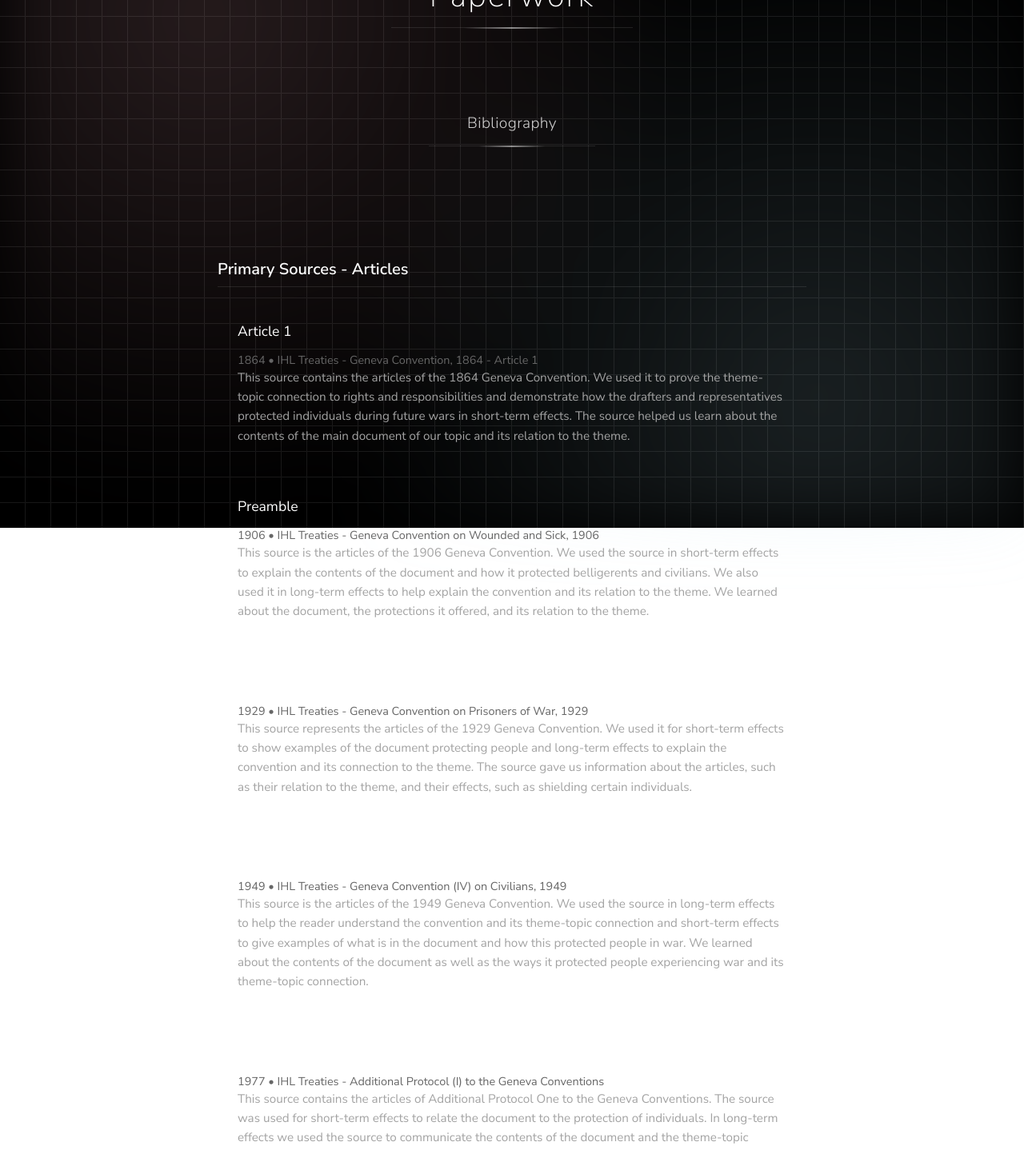
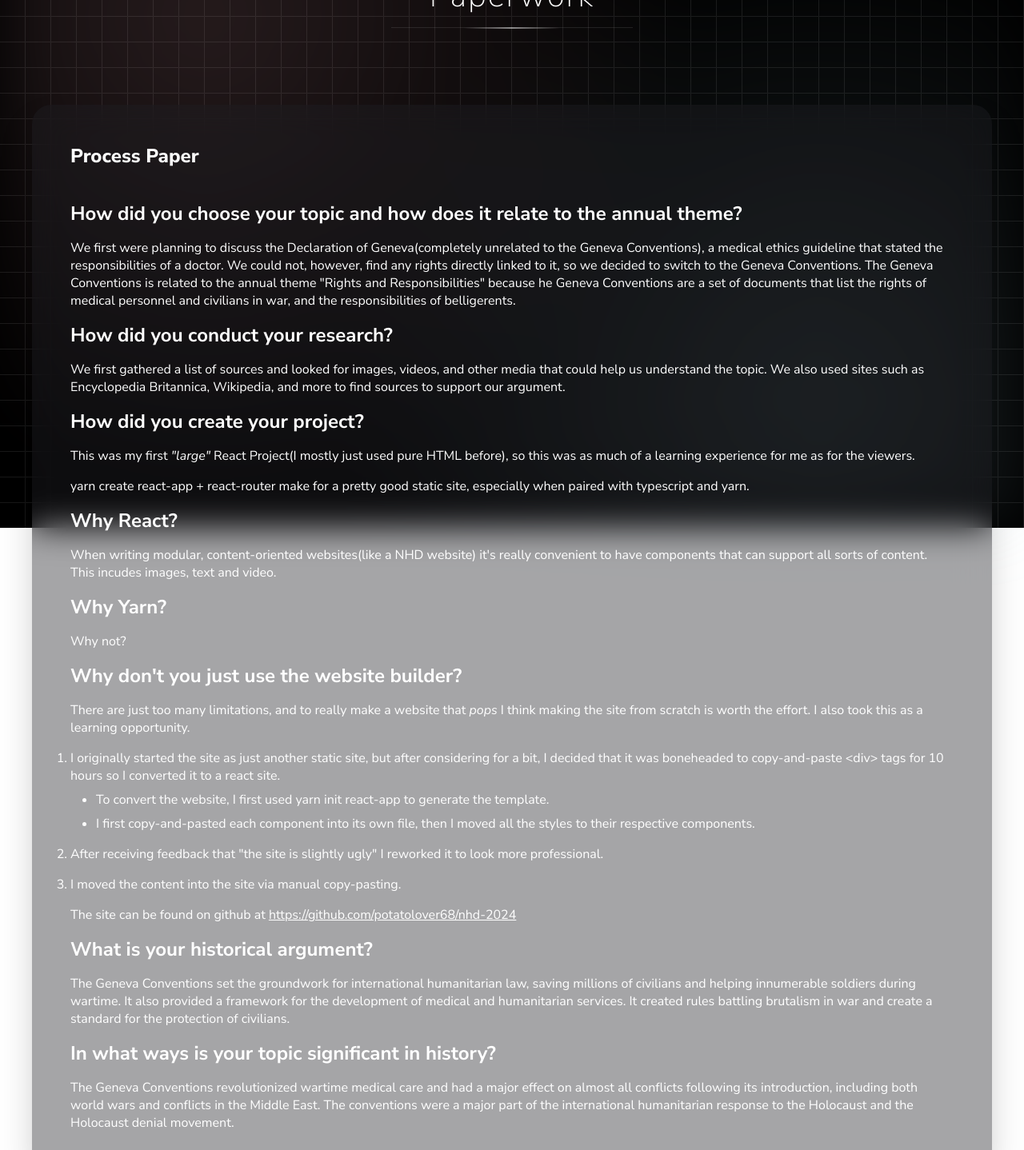
Before and after one commit to potatolover68/nhd-2024, a React (Create React App) app: page /bib in a window 1280 px wide. Shown: the part 140-1578 px from the top of the page at 80% size. Built offline with nearby package versions, Linux system fonts and the light colour scheme.

Commit message:
its dooonne

```diff
--- a/src/components/Bib.jsx
+++ b/src/components/Bib.jsx
@@ -5,6 +5,7 @@ import { Cite } from "./common/Cite";
 import { ScrollToTop } from "./common/ScrollToTop";
 import citations from "../data/bibliography.json";
 import Credits from "./common/Credits";
+import { Section } from "./common/Section";
 
 const bgStyle = {
   position: "fixed",
@@ -63,6 +64,103 @@ export default function Bib() {
         <div style={contentStyle}>
           <Navbar pages={nav} />
           <Title>Paperwork</Title>
+          <Section hasImage={false} header="Process Paper">
+            <h1>
+              How did you choose your topic and how does it relate to the annual
+              theme?
+            </h1>
+            <p>
+              We first were planning to discuss the Declaration of
+              Geneva(completely unrelated to the Geneva Conventions), a medical
+              ethics guideline that stated the responsibilities of a doctor. We
+              could not, however, find any rights directly linked to it, so we
+              decided to switch to the Geneva Conventions. The Geneva
+              Conventions is related to the annual theme &quot;Rights and
+              Responsibilities&quot; because he Geneva Conventions are a set of
+              documents that list the rights of medical personnel and civilians
+              in war, and the responsibilities of belligerents.
+            </p>
+            <h1>How did you conduct your research?</h1>
+            <p>
+              We first gathered a list of sources and looked for images, videos,
+              and other media that could help us understand the topic. We also
+              used sites such as Encyclopedia Britannica, Wikipedia, and more to
+              find sources to support our argument.
+            </p>
+            <h1>How did you create your project?</h1>
+            <p>
+              This was my first <em>&quot;large&quot;</em> React Project(I
+              mostly just used pure HTML before), so this was as much of a
+              learning experience for me as for the viewers.
+            </p>
+            <p>
+              <code>yarn create react-app</code> + <code>react-router</code>{" "}
+              make for a pretty good static site, especially when paired with
+              typescript and yarn.
+            </p>
+            <h2>Why React?</h2>
+            <p>
+              When writing modular, content-oriented websites(like a NHD
+              website) it&#39;s really convenient to have components that can
+              support all sorts of content. This incudes images, text and video.
+            </p>
+            <h2>Why Yarn?</h2>
+            <p>Why not?</p>
+            <h2>Why don&#39;t you just use the website builder?</h2>
+            <p>
+              There are just too many limitations, and to really make a website
+              that <em>pops</em> I think making the site from scratch is worth
+              the effort. I also took this as a learning opportunity.{" "}
+            </p>
+            <ol>
+              <li>
+                I originally started the site as just another static site, but
+                after considering for a bit, I decided that it was boneheaded to
+                copy-and-paste <code>&lt;div&gt;</code> tags for 10 hours so I
+                converted it to a react site.
+                <ul style={{ marginTop: "0.5rem", listStyle: "disc", paddingLeft: "2rem" }}>
+                  <li style={{ marginBottom: "0.5rem" }}>
+                    To convert the website, I first used{" "}
+                    <code>yarn init react-app</code> to generate the template.
+                  </li>
+                  <li>
+                    I first copy-and-pasted each component into its own file,
+                    then I moved all the styles to their respective components.
+                  </li>
+                </ul>
+              </li>
+              <li style={{ marginTop: "1rem" }}>
+                After receiving feedback that &quot;the site is slightly
+                ugly&quot; I reworked it to look more professional.
+              </li>
+              <li style={{ marginTop: "1rem" }}>
+                I moved the content into the site via manual copy-pasting.
+              </li>
+            </ol>
+            <p>
+              The site can be found on github at{" "}
+              <a href="https://github.com/potatolover68/nhd-2024">
+                https://github.com/potatolover68/nhd-2024
+              </a>
+            </p>
+            <h1>What is your historical argument?</h1>
+            <p>
+              The Geneva Conventions set the groundwork for international
+              humanitarian law, saving millions of civilians and helping
+              innumerable soldiers during wartime. It also provided a framework
+              for the development of medical and humanitarian services. It
+              created rules battling brutalism in war and create a standard for
+              the protection of civilians.
+            </p>
+            <h1>In what ways is your topic significant in history?</h1>
+            <p>
+              The Geneva Conventions revolutionized wartime medical care and had
+              a major effect on almost all conflicts following its introduction,
+              including both world wars and conflicts in the Middle East. The
+              conventions were a major part of the international humanitarian
+              response to the Holocaust and the Holocaust denial movement.
+            </p>
+          </Section>
           <Subtitle>Bibliography</Subtitle>
           <div className="center">
             <div style={mainStyle}>
```
Also changed, not shown: 1 other file (tests, documents, lock files or other folders).
